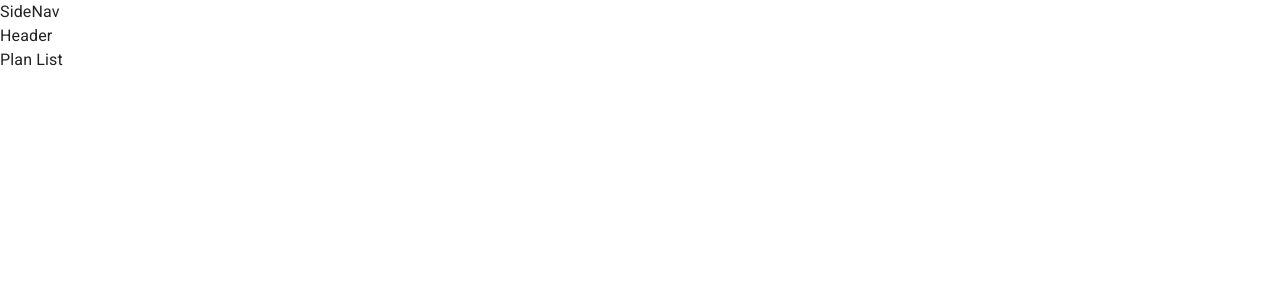
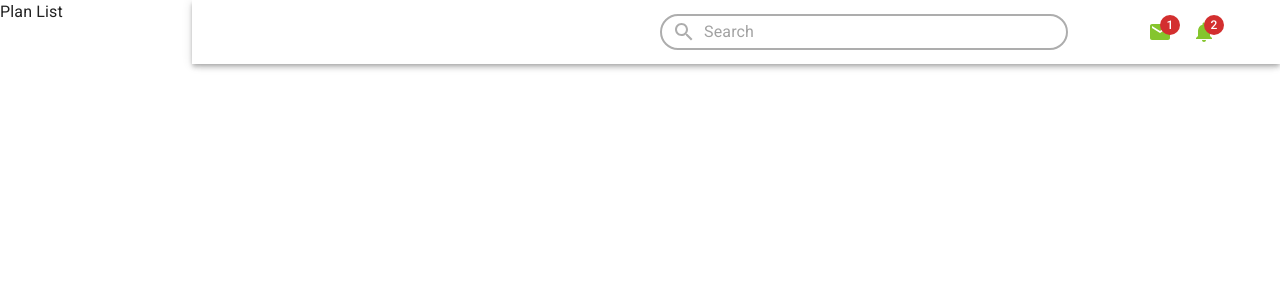
Before and after one commit to Babajide777/grid-db-meal-planner, a React (Create React App) app in the folder client/: page / in a window 1280 px wide. Shown: the top 300 px of the page. Built offline with nearby package versions, Linux system fonts and the light colour scheme.

Commit message:
header done for desktop

```diff
--- a/client/package.json
+++ b/client/package.json
@@ -6,6 +6,7 @@
     "@emotion/react": "^11.11.1",
     "@emotion/styled": "^11.11.0",
     "@fontsource/roboto": "^5.0.8",
+    "@mui/icons-material": "^5.14.11",
     "@mui/material": "^5.14.11",
     "@testing-library/jest-dom": "^5.17.0",
     "@testing-library/react": "^13.4.0",
--- a/client/public/index.html
+++ b/client/public/index.html
@@ -1,43 +1,28 @@
 <!DOCTYPE html>
 <html lang="en">
+
 <head>
   <meta charset="utf-8" />
   <link rel="icon" href="%PUBLIC_URL%/favicon.ico" />
   <meta name="viewport" content="width=device-width, initial-scale=1" />
   <meta name="theme-color" content="#000000" />
-    <meta
-      name="description"
-      content="Web site created using create-react-app"
-    />
+  <meta name="description" content="Web site created using create-react-app" />
   <link rel="apple-touch-icon" href="%PUBLIC_URL%/logo192.png" />
-    <!--
-      manifest.json provides metadata used when your web app is installed on a
-      user's mobile device or desktop. See https://developers.google.com/web/fundamentals/web-app-manifest/
-    -->
   <link rel="manifest" href="%PUBLIC_URL%/manifest.json" />
-    <!--
-      Notice the use of %PUBLIC_URL% in the tags above.
-      It will be replaced with the URL of the `public` folder during the build.
-      Only files inside the `public` folder can be referenced from the HTML.
-
-      Unlike "/favicon.ico" or "favicon.ico", "%PUBLIC_URL%/favicon.ico" will
-      work correctly both with client-side routing and a non-root public URL.
-      Learn how to configure a non-root public URL by running `npm run build`.
-    -->
+  <link rel="stylesheet"
+    href="https://fonts.googleapis.com/css2?family=Roboto:wght@100;200;300;400;500;600;700&display=swap" />
+  <style>
+    * {
+      font-family: 'Roboto', sans-serif;
+      margin: 0;
+    }
+  </style>
   <title>React App</title>
 </head>
+
 <body>
   <noscript>You need to enable JavaScript to run this app.</noscript>
   <div id="root"></div>
-    <!--
-      This HTML file is a template.
-      If you open it directly in the browser, you will see an empty page.
+</body>
 
-      You can add webfonts, meta tags, or analytics to this file.
-      The build step will place the bundled scripts into the <body> tag.
-
-      To begin the development, run `npm start` or `yarn start`.
-      To create a production bundle, use `npm run build` or `yarn build`.
-    -->
-  </body>
 </html>
--- a/client/src/App.js
+++ b/client/src/App.js
@@ -1,21 +1,23 @@
-import React from "react";
-import "@fontsource/roboto/300.css";
-import "@fontsource/roboto/400.css";
-import "@fontsource/roboto/500.css";
-import "@fontsource/roboto/700.css";
-import { CssBaseline, ThemeProvider } from "@mui/material";
-import theme from "./config/theme";
-import { Route, Routes } from "react-router-dom";
-import PlanList from "./pages/PlanList";
-import AddPlan from "./pages/AddPlan";
-import PlanDetails from "./pages/PlanDetails";
-import NotFound from "./components/shared/NotFound";
-import { Layout } from "./components/shared/Layout";
+import React from "react"
+import "@fontsource/roboto/300.css"
+import "@fontsource/roboto/400.css"
+import "@fontsource/roboto/500.css"
+import "@fontsource/roboto/700.css"
+import { CssBaseline, ThemeProvider } from "@mui/material"
+import theme from "./config/theme"
+import { Route, Routes } from "react-router-dom"
+import PlanList from "./pages/PlanList"
+import AddPlan from "./pages/AddPlan"
+import PlanDetails from "./pages/PlanDetails"
+import NotFound from "./components/shared/NotFound"
+import { Layout } from "./components/shared/Layout"
+// import Header from "./components/shared/Header"
 
 function App() {
   return (
     <>
       <ThemeProvider theme={theme}>
+        {console.log(theme.palette.gradient.main)}
         <CssBaseline />
         <Layout>
           <Routes>
@@ -27,7 +29,7 @@ function App() {
         </Layout>
       </ThemeProvider>
     </>
-  );
+  )
 }
 
-export default App;
+export default App
--- a/client/src/components/shared/Header.jsx
+++ b/client/src/components/shared/Header.jsx
@@ -1,8 +1,77 @@
-import { Box } from "@mui/material";
-import React from "react";
+import {
+  AppBar,
+  Badge,
+  Box,
+  InputAdornment,
+  InputBase,
+  Toolbar,
+  styled
+} from "@mui/material"
+import MailIcon from "@mui/icons-material/Mail"
+import { Notifications } from "@mui/icons-material"
+import SearchIcon from "@mui/icons-material/Search"
+import React from "react"
+import theme from "../../config/theme"
+
+const Appstyle = styled(AppBar)(({ theme }) => ({
+  backgroundColor: "white",
+  padding: "0 10px",
+  width: "85%"
+}))
+
+const StyledToolbar = styled(Toolbar)({
+  display: "flex",
+  justifyContent: "flex-end"
+})
+
+const Search = styled("div")(({ theme }) => ({
+  backgroundColor: "white",
+  padding: "0 10px",
+  border: "2px solid rgba(173, 173, 173, 1)",
+  borderRadius: "30px",
+  width: "40%"
+}))
+
+const Icons = styled(Box)(({ theme }) => ({
+  display: "flex",
+  alignItems: "center",
+  padding: "0 30px",
+  marginLeft: "50px",
+  gap: "20px"
+}))
+
+const StyledBadge = styled(Badge)(({ theme }) => ({
+  "& .MuiBadge-badge": {
+    right: 2,
+    top: 5
+  }
+}))
 
 const Header = () => {
-  return <Box component="nav">Header</Box>;
-};
+  return (
+    <Appstyle>
+      <StyledToolbar>
+        <Search>
+          <InputBase
+            startAdornment={
+              <InputAdornment position="start">
+                <SearchIcon sx={{ color: "rgba(173, 173, 173, 1)" }} />
+              </InputAdornment>
+            }
+            placeholder="Search"
+          />
+        </Search>
+        <Icons>
+          <StyledBadge badgeContent={1} color="error">
+            <MailIcon sx={{ color: "rgba(133, 197, 45, 1)" }} />
+          </StyledBadge>
+          <StyledBadge badgeContent={2} color="error">
+            <Notifications sx={{ color: "rgba(133, 197, 45, 1)" }} />
+          </StyledBadge>
+        </Icons>
+      </StyledToolbar>
+    </Appstyle>
+  )
+}
 
-export default Header;
+export default Header
--- a/client/src/components/shared/SideNav.jsx
+++ b/client/src/components/shared/SideNav.jsx
@@ -1,8 +1,8 @@
-import { Box } from "@mui/material";
-import React from "react";
+import { Box } from "@mui/material"
+import React from "react"
 
 const SideNav = () => {
-  return <Box component="aside">SideNav</Box>;
-};
+  return <Box flex={1} component="aside"></Box>
+}
 
-export default SideNav;
+export default SideNav
```
Also changed, not shown: client/src/components/shared/Layout.jsx (+6 -6 lines), client/src/index.js (+6 -6 lines), client/src/pages/PlanList.jsx (+5 -5 lines), 1 other file (tests, documents, lock files or other folders). Lines whose indentation alone changed are shown as unchanged.
